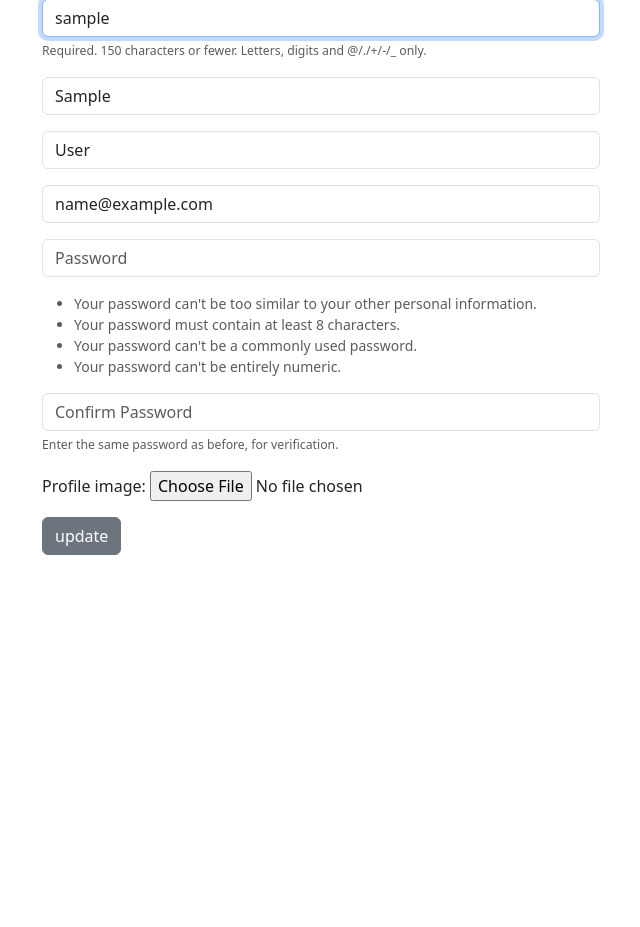
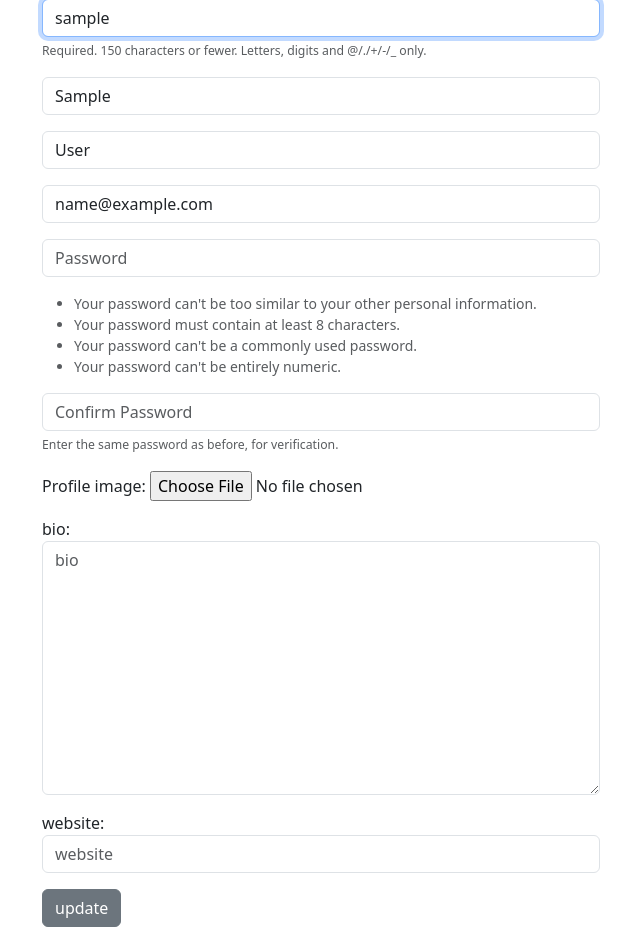
Before and after one commit to k-lila/socialmedia, a Django app: page /update_user/ in a window 1280 px wide. Shown: the part 113-1040 px from the top of the page, without its empty margins (319-959 px from the left). Before the commit the page ends 668 px from the top, so only its background shows below. Run offline with Django 5.2, Linux system fonts and the light colour scheme; the visitor is signed in with stand-in values (Sample User, id 1); data comes from the database, SQL or seed files in the repository.

Commit message:
profile bio & personal website

```diff
--- a/xuitter/forms/ProfileImgForm.py
+++ b/xuitter/forms/ProfileImgForm.py
@@ -6,7 +6,21 @@ from ..models import Profile
 
 class ProfileImgForm(forms.ModelForm):
     profile_image = forms.ImageField(label="Profile image")
+    profile_bio = forms.CharField(
+        label="bio",
+        widget=forms.Textarea(attrs={"class": "form-control", "placeholder": "bio"}),
+    )
+    profile_website = forms.CharField(
+        label="website",
+        widget=forms.TextInput(
+            attrs={"class": "form-control", "placeholder": "website"}
+        ),
+    )
 
     class Meta:
         model = Profile
-        fields = ("profile_image",)
+        fields = (
+            "profile_image",
+            "profile_bio",
+            "profile_website",
+        )
--- a/xuitter/forms/SignUpForm.py
+++ b/xuitter/forms/SignUpForm.py
@@ -52,3 +52,9 @@ class SignUpForm(UserCreationForm):
         self.fields["password2"].help_text = (
             '<span class="form-text text-muted"><small>Enter the same password as before, for verification.</small></span>'
         )
+
+    def clean_username(self):
+        username = self.cleaned_data.get("username")
+        if User.objects.filter(username=username).exclude(pk=self.instance.pk).exists():
+            raise forms.ValidationError("nome de usuário já existe")
+        return username
--- a/xuitter/models/profile.py
+++ b/xuitter/models/profile.py
@@ -10,6 +10,8 @@ class Profile(models.Model):
     )
     date_modified = models.DateTimeField(User, auto_now=True)
     profile_image = models.ImageField(null=True, blank=True, upload_to="images/")
+    profile_bio = models.CharField(null=True, blank=True, max_length=500)
+    profile_website = models.CharField(null=True, blank=True, max_length=100)
 
     def __str__(self):
         return self.user.username
```
Also changed, not shown: xuitter/templates/profile.html (+8 -0 lines), xuitter/migrations/0009_profile_profile_bio_profile_profile_url.py (added), xuitter/migrations/0010_rename_profile_url_profile_profile_website.py (added).
